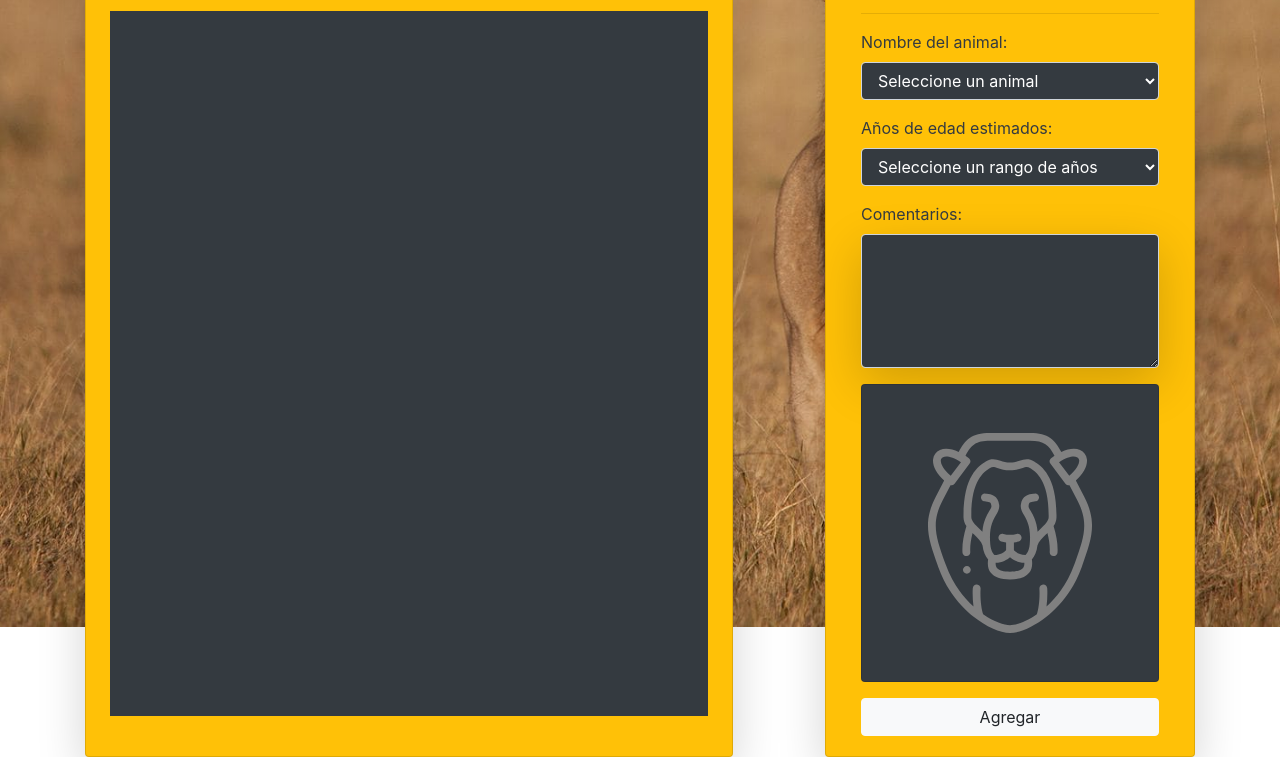
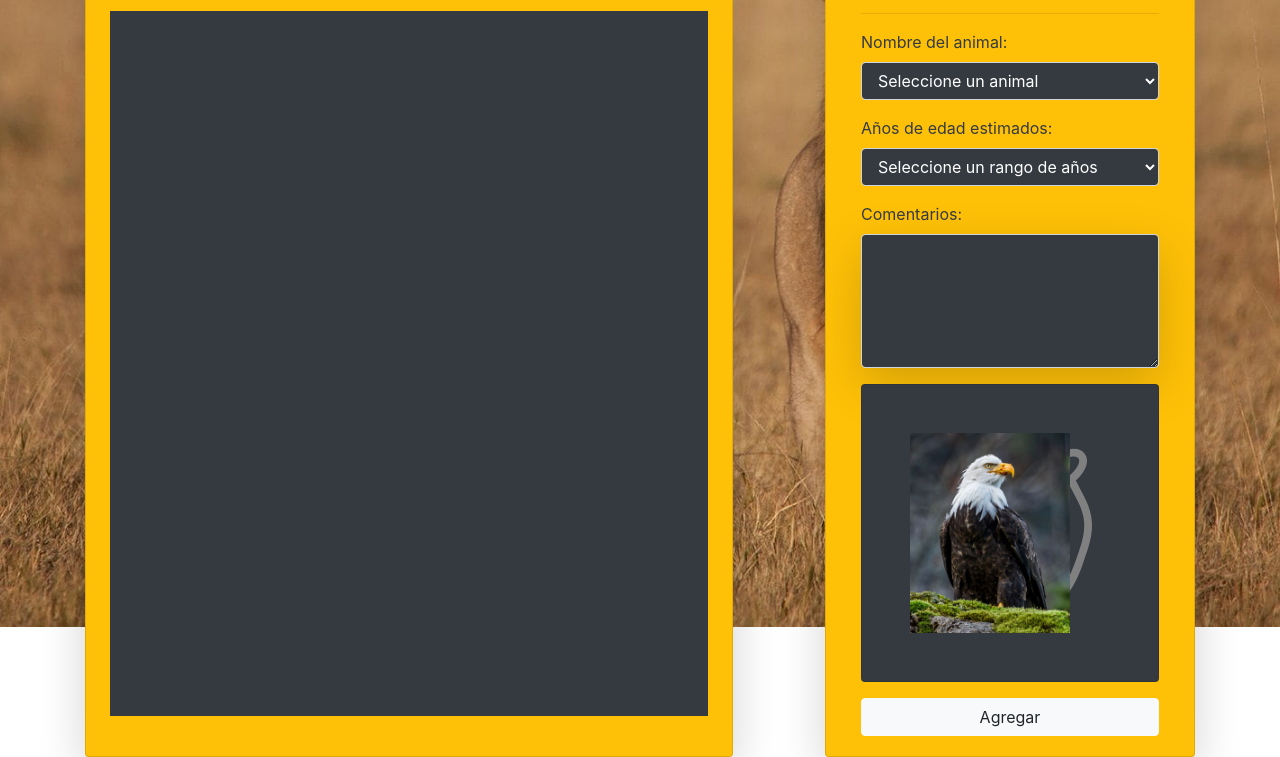
Before and after one commit to mframirezfuentes/animalesSalvajes, a plain HTML site: page index.html in a window 1280 px wide. Both pictures are taken after a click on the element "Agregar". Shown: the part 173-930 px from the top of the page. Drawn offline with nearby package versions, Linux system fonts and the light colour scheme.

Commit message:
Se instaciaron todas las clases en el main

```diff
--- a/assets/js/animal.js
+++ b/assets/js/animal.js
@@ -1,4 +1,4 @@
-export default class Animal {
+export  class Animal {
     constructor(nombre, edad, img, comentarios, sonido) {
         let _nombre = nombre;
         let _edad = edad;
--- /dev/null
+++ b/assets/js/datos.js
@@ -0,0 +1,26 @@
+
+
+export const mandarDatos=()=>{
+
+    const obtenerDatos = async () => {
+        const url = 'http://127.0.0.1:5500/animales.json';
+        const json = await fetch(url);
+        const respuesta = await json.json();
+        return respuesta;
+    }
+
+    return{
+        mostrar: ()=>{
+            obtenerDatos
+        }
+
+    }
+
+
+}
+export const obtenerDatos = async () => {
+    const url = 'http://127.0.0.1:5500/animales.json';
+    const json = await fetch(url);
+    const respuesta = await json.json();
+    return respuesta;
+}
--- a/assets/js/imagenes.js
+++ /dev/null
@@ -1,7 +0,0 @@
-export default obtenerImagen = async () => {
-    const url = 'http://127.0.0.1:5500/animales.json';
-    const json = await fetch(url);
-    const respuesta = await json.json();
-    return respuesta;
-
-}
--- a/assets/js/main.js
+++ b/assets/js/main.js
@@ -1,15 +1,35 @@
+import {
+    Animal
+} from './animal.js'
 import Aguila from './aguila.js'
 import Leon from './leon.js'
 import Lobo from './lobo.js'
-import Serpiente from './serpiente'
+import Serpiente from './serpiente.js'
 import Oso from './oso.js'
-import {obtenerImagen} from './imagenes.js'
+import {
+    mandarDatos,
+    obtenerDatos
+}
+from './datos.js'
 
-const registrar= document.getElementById('btnRegistrar');
-registrar.addEventListener('click',()=>{
-    const nombre= document.getElementById('animla');
-    const edad= document.getElementById('edad');
-    const comentario= document.getElementById('edad')
+const animales = [];
+const registrar = document.getElementById('btnRegistrar');
+registrar.addEventListener('click', async () => {
+    const nombre = document.getElementById('animal');
+    const edad = document.getElementById('edad');
+    const comentario = document.getElementById('edad')
+    const img = document.getElementById('preview')
+    const imagen = document.createElement('img')
+    const datos = await obtenerDatos();
+    const leon = new Leon(nombre.value, edad.value, datos.animales[0].imagen, comentario.value, datos.animales[0].sonido);
+    const lobo = new Lobo(nombre.value, edad.value, datos.animales[1].imagen, comentario.value, datos.animales[1].sonido);
+    const oso = new Oso(nombre.value, edad.value, datos.animales[2].imagen, comentario.value, datos.animales[1].sonido);
+    const serpiente = new Serpiente(nombre.value, edad.value, datos.animales[3].imagen, comentario.value, datos.animales[1].sonido);
+    const aguila = new Aguila(nombre.value, edad.value, datos.animales[4].imagen, comentario.value, datos.animales[4].sonido)
+    img.appendChild(imagen);
+    imagen.setAttribute('src', `assets/imgs/${aguila.img}`)
+    imagen.setAttribute('width', '80%')
+
 
 
 })
--- a/index.html
+++ b/index.html
@@ -3,7 +3,7 @@
   <head>
     <meta charset="UTF-8" />
     <meta name="viewport" content="width=device-width, initial-scale=1.0" />
-    <title>Prueba - Torneo de Artes Marciales</title>
+    <title>Prueba - Anameles Salvajes</title>
 
     <link
       rel="stylesheet"
```
